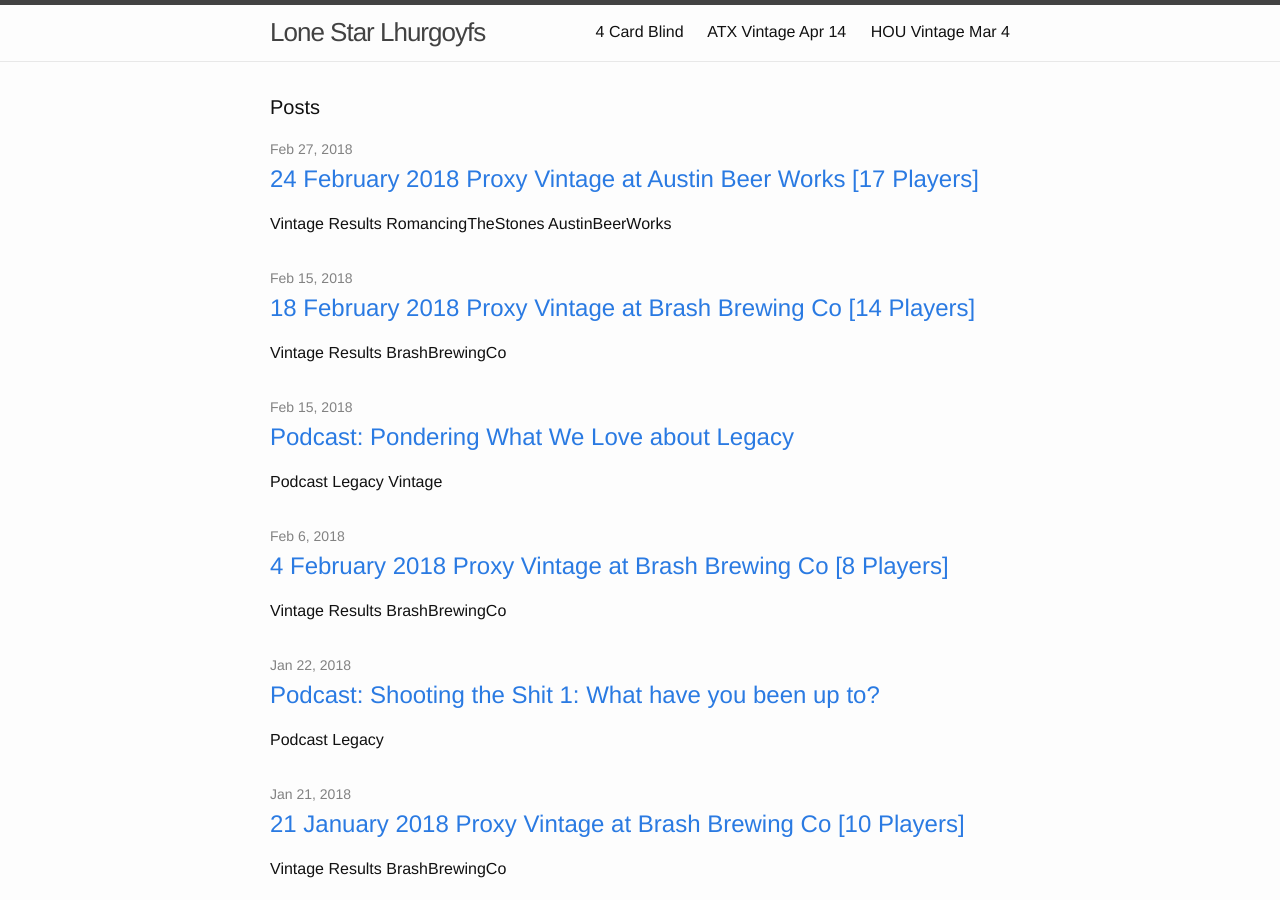
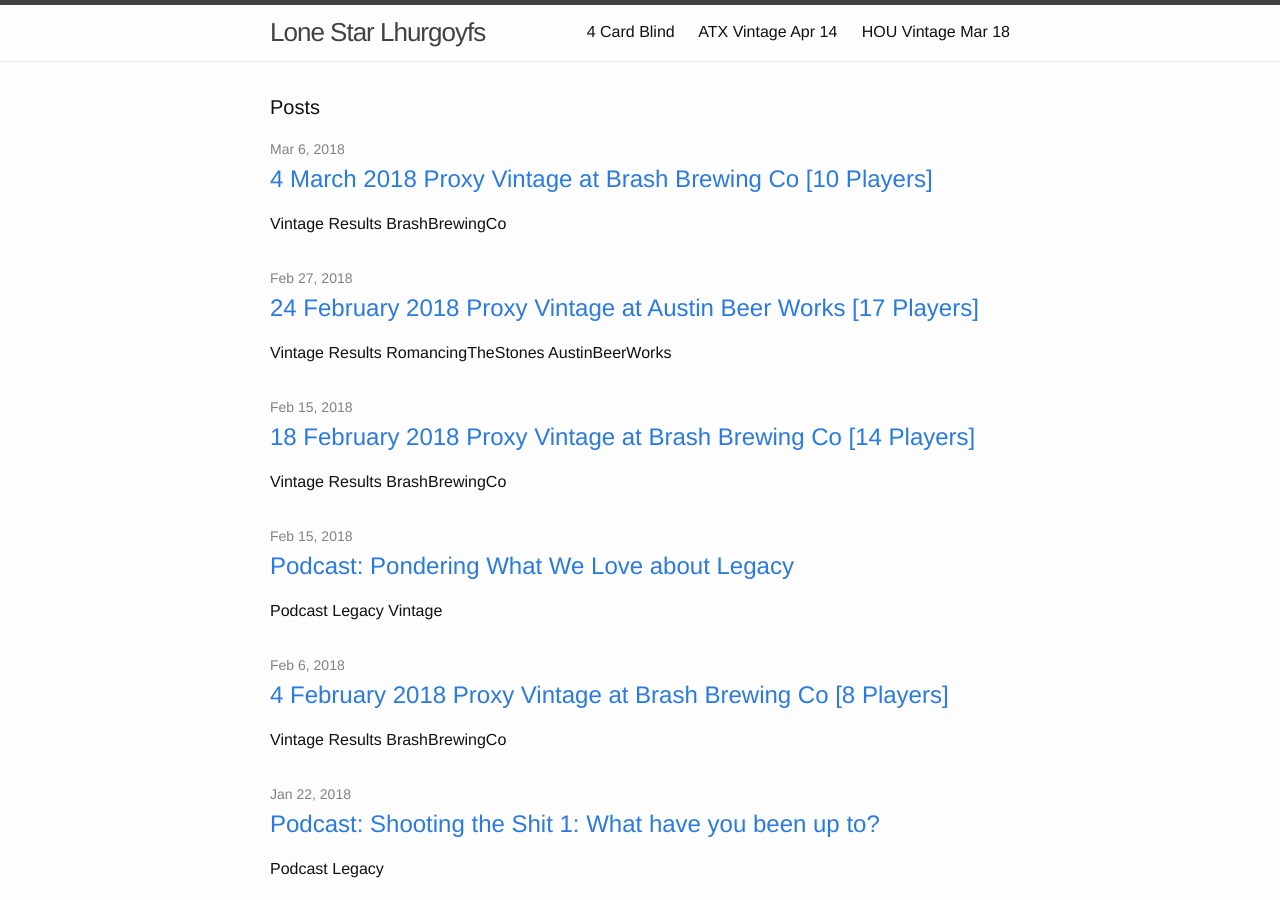
Before and after one commit to LoneStarLhurgoyfs/lonestarlhurgoyfs.github.io, a Jekyll site: the page built from index.md, in a window 1280 px wide and 900 px high. Built offline with Jekyll 4.4.1, drawn with Linux system fonts in a browser that asks for light colours; part of the change alters nothing that is shown.

Commit message:
4 March HOU Vintage Results

```diff
--- a/HOUVintage.md
+++ b/HOUVintage.md
@@ -1,13 +1,13 @@
 ---
 layout: page
-title: "HOU Vintage Mar 4"
+title: "HOU Vintage Mar 18"
 permalink: /HOUVintage/
 redirect_from: "/nextVintageTournament/"
 ---
 
 ![BRASH](https://images.lonestarlhurgoyfs.com/brash/brashman_with_cards.jpg)
 
-Date: March 4, 2018
+Date: March 18, 2018
 Location: [Brash Brewing Company](https://www.facebook.com/Brash-brewing-company-229796680431006/)  508 W Crosstimbers Rd, Houston, TX 77018 [[MAP]](https://goo.gl/maps/JbUmv9nZm1B2)
 Registration Time: 12:30 PM
 Event Begins: 1:00 PM
--- /dev/null
+++ b/_posts/2018-03-04-4-March-2018-Results.markdown
@@ -0,0 +1,41 @@
+---
+layout: post
+title:  "4 March 2018 Proxy Vintage at Brash Brewing Co [10 Players]"
+excerpt: "10 players competed in Vintage at LOCATION today. Check out the results!"
+date:   2018-03-05 22:10:00 -0500
+categories: Vintage Results BrashBrewingCo
+---
+
+[Link to annoucement post](http://themanadrain.com/topic/1780/3-4-2018-houston-tx-100-proxy-vintage-brash-brewing-co)
+
+[Discuss this post on The Mana Drain]()
+
+[TCDecks Link](http://tcdecks.net/deck.php?id=26877)
+
+Ten wizards came out to Brash today with half of them bringing decks that looked a lot like Legacy decks!
+
+Standings:
+
+![](https://images.lonestarlhurgoyfs.com/2018-03-04/standings.jpg)
+
+1. Ro Hinojosa - [UWr Stoneblade](https://images.lonestarlhurgoyfs.com/2018-03-04/deck-1.jpg)
+2. Ashby Graves - [Merfolk](https://images.lonestarlhurgoyfs.com/2018-03-04/deck-2.jpg)
+3. Ben Kendrick - [White Eldrazi](https://images.lonestarlhurgoyfs.com/2018-03-04/deck-3.jpg)
+4. Tim Everett - [Merfolk](https://images.lonestarlhurgoyfs.com/2018-03-04/deck-4.jpg)
+5. Sam Craven - [Blue Angels](https://images.lonestarlhurgoyfs.com/2018-03-04/deck-5.jpg)
+6. Trevor Leinbach - [UR Delver](https://images.lonestarlhurgoyfs.com/2018-03-04/deck-6.jpg)
+7. Arjune Bose - [5C Wizards](https://images.lonestarlhurgoyfs.com/2018-03-04/deck-7.jpg)
+8. Stephen Reddin - [Grixis Control](https://images.lonestarlhurgoyfs.com/2018-03-04/deck-8.jpg)
+9. Chad Moss - [Burn](https://images.lonestarlhurgoyfs.com/2018-03-04/deck-9.jpg)
+10. Dan Sprinkle - [Junk Reanimator](https://images.lonestarlhurgoyfs.com/2018-03-04/deck-10.jpg)
+
+Pics:
+
+![](https://images.lonestarlhurgoyfs.com/2018-03-04/1.jpg)
+![](https://images.lonestarlhurgoyfs.com/2018-03-04/2.jpg)
+![](https://images.lonestarlhurgoyfs.com/2018-03-04/3.jpg)
+![](https://images.lonestarlhurgoyfs.com/2018-03-04/4.jpg)
+![](https://images.lonestarlhurgoyfs.com/2018-03-04/5.jpg)
+![](https://images.lonestarlhurgoyfs.com/2018-03-04/6.jpg)
+![](https://images.lonestarlhurgoyfs.com/2018-03-04/7.jpg)
+![](https://images.lonestarlhurgoyfs.com/2018-03-04/8.jpg)
```
